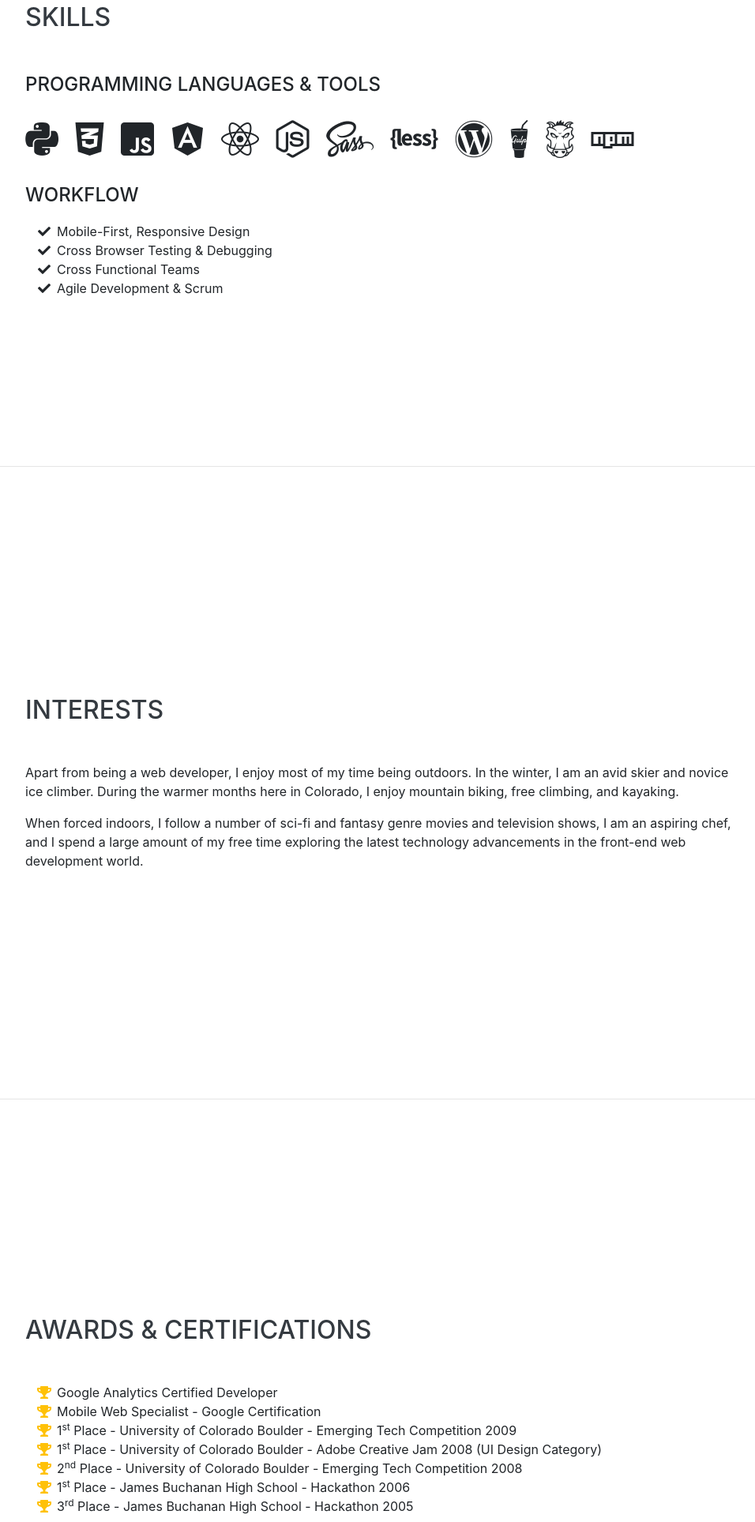
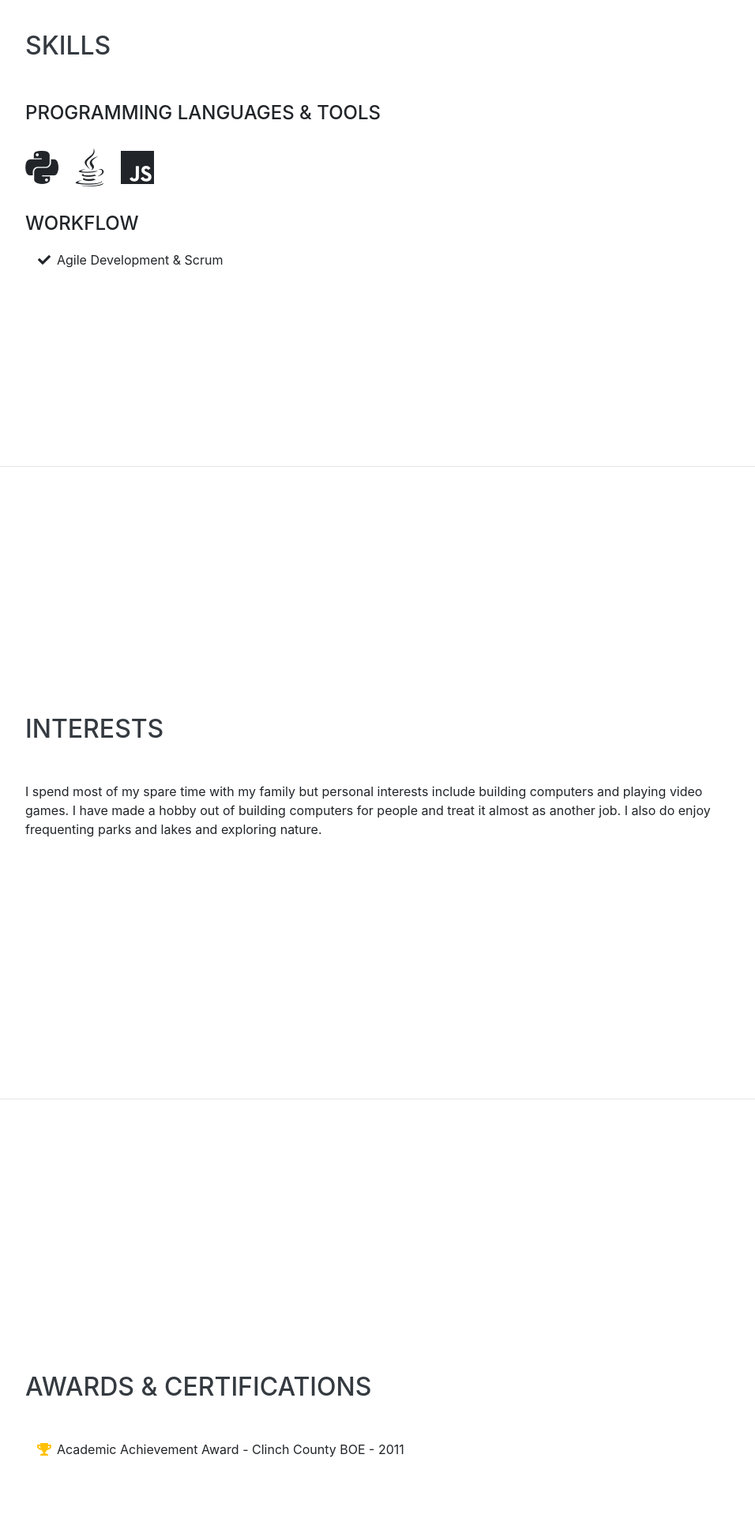
Before and after one commit to JoshuaS27/JoshuaS27.github.io, a website with bundled scripts: page index.html in a window 1280 px wide. Shown: the part 2613-4540 px from the top of the page at 79% size, without its empty margins (288-1244 px from the left). Built offline with nearby package versions, Linux system fonts and the light colour scheme; a web font is replaced by a local one.

Commit message:
pushing last HTML changes

```diff
--- a/index.html
+++ b/index.html
@@ -151,51 +151,15 @@
             <i class="fab fa-python"></i>
           </li>
           <li class="list-inline-item">
-            <i class="fab fa-css3-alt"></i>
+            <i class="fab fa-java"></i>
           </li>
           <li class="list-inline-item">
-            <i class="fab fa-js-square"></i>
-          </li>
-          <li class="list-inline-item">
-            <i class="fab fa-angular"></i>
-          </li>
-          <li class="list-inline-item">
-            <i class="fab fa-react"></i>
-          </li>
-          <li class="list-inline-item">
-            <i class="fab fa-node-js"></i>
-          </li>
-          <li class="list-inline-item">
-            <i class="fab fa-sass"></i>
-          </li>
-          <li class="list-inline-item">
-            <i class="fab fa-less"></i>
-          </li>
-          <li class="list-inline-item">
-            <i class="fab fa-wordpress"></i>
-          </li>
-          <li class="list-inline-item">
-            <i class="fab fa-gulp"></i>
-          </li>
-          <li class="list-inline-item">
-            <i class="fab fa-grunt"></i>
-          </li>
-          <li class="list-inline-item">
-            <i class="fab fa-npm"></i>
+            <i class="fab fa-js"></i>
           </li>
         </ul>
 
         <div class="subheading mb-3">Workflow</div>
         <ul class="fa-ul mb-0">
-          <li>
-            <i class="fa-li fa fa-check"></i>
-            Mobile-First, Responsive Design</li>
-          <li>
-            <i class="fa-li fa fa-check"></i>
-            Cross Browser Testing &amp; Debugging</li>
-          <li>
-            <i class="fa-li fa fa-check"></i>
-            Cross Functional Teams</li>
           <li>
             <i class="fa-li fa fa-check"></i>
             Agile Development &amp; Scrum</li>
@@ -208,8 +172,7 @@
     <section class="resume-section p-3 p-lg-5 d-flex align-items-center" id="interests">
       <div class="w-100">
         <h2 class="mb-5">Interests</h2>
-        <p>Apart from being a web developer, I enjoy most of my time being outdoors. In the winter, I am an avid skier and novice ice climber. During the warmer months here in Colorado, I enjoy mountain biking, free climbing, and kayaking.</p>
-        <p class="mb-0">When forced indoors, I follow a number of sci-fi and fantasy genre movies and television shows, I am an aspiring chef, and I spend a large amount of my free time exploring the latest technology advancements in the front-end web development world.</p>
+        <p>I spend most of my spare time with my family but personal interests include building computers and playing video games. I have made a hobby out of building computers for people and treat it almost as another job. I also do enjoy frequenting parks and lakes and exploring nature.</p>
       </div>
     </section>
 
@@ -221,30 +184,8 @@
         <ul class="fa-ul mb-0">
           <li>
             <i class="fa-li fa fa-trophy text-warning"></i>
-            Google Analytics Certified Developer</li>
+            Academic Achievement Award - Clinch County BOE - 2011</li>
           <li>
-            <i class="fa-li fa fa-trophy text-warning"></i>
-            Mobile Web Specialist - Google Certification</li>
-          <li>
-            <i class="fa-li fa fa-trophy text-warning"></i>
-            1<sup>st</sup>
-            Place - University of Colorado Boulder - Emerging Tech Competition 2009</li>
-          <li>
-            <i class="fa-li fa fa-trophy text-warning"></i>
-            1<sup>st</sup>
-            Place - University of Colorado Boulder - Adobe Creative Jam 2008 (UI Design Category)</li>
-          <li>
-            <i class="fa-li fa fa-trophy text-warning"></i>
-            2<sup>nd</sup>
-            Place - University of Colorado Boulder - Emerging Tech Competition 2008</li>
-          <li>
-            <i class="fa-li fa fa-trophy text-warning"></i>
-            1<sup>st</sup>
-            Place - James Buchanan High School - Hackathon 2006</li>
-          <li>
-            <i class="fa-li fa fa-trophy text-warning"></i>
-            3<sup>rd</sup>
-            Place - James Buchanan High School - Hackathon 2005</li>
         </ul>
       </div>
     </section>
```
